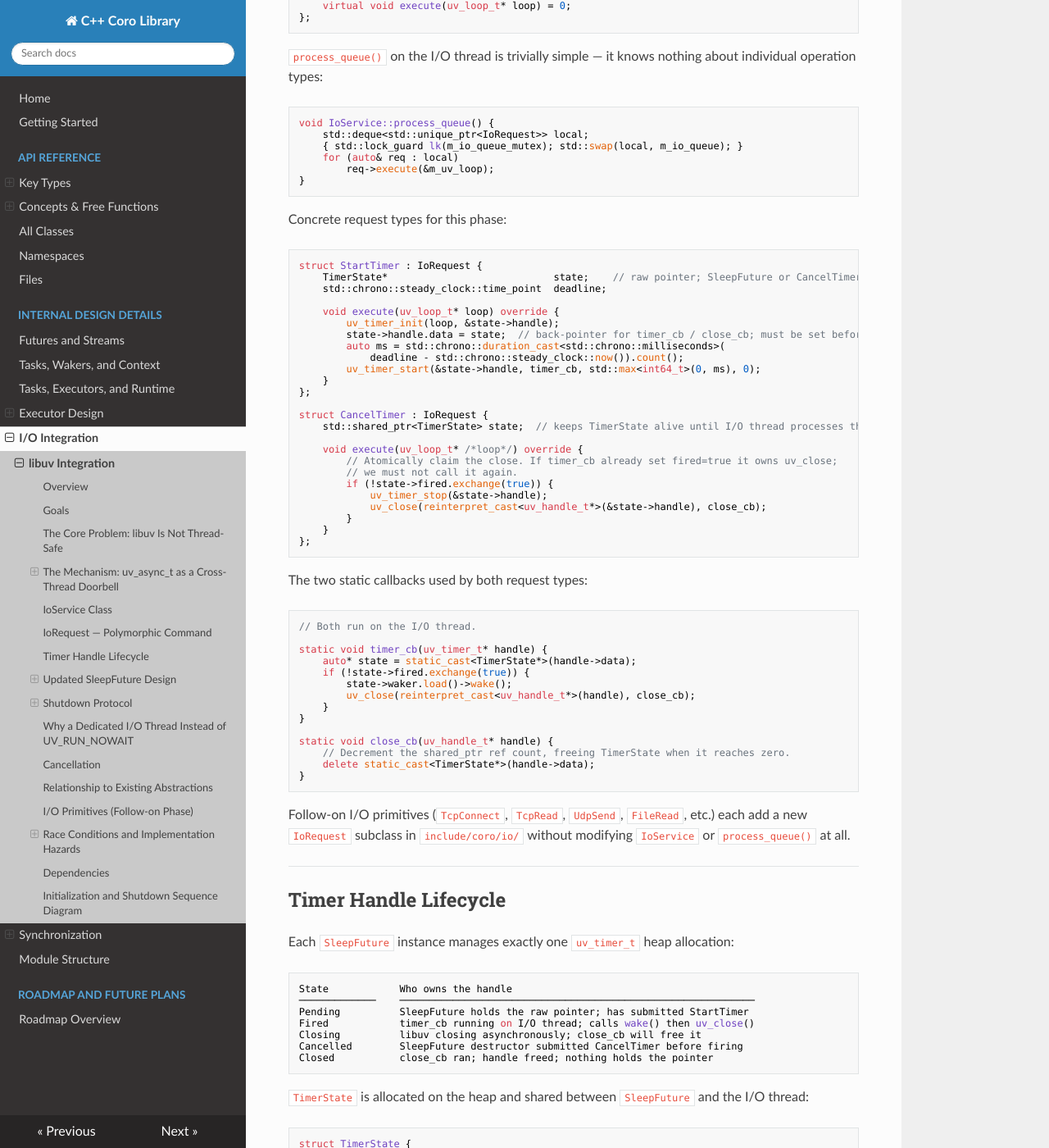
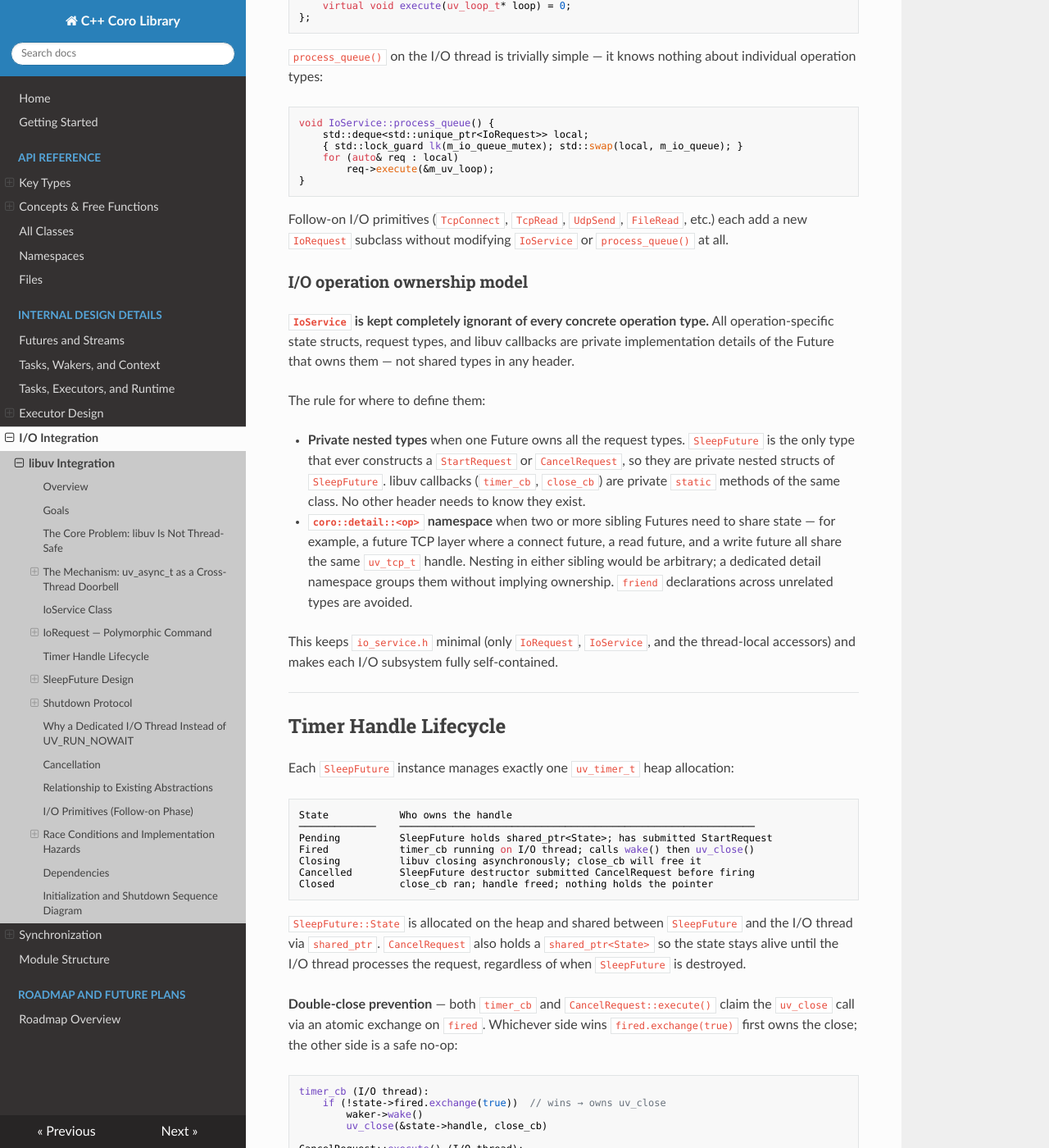
Before and after one commit to bts164/coro, an MkDocs documentation site: the page built from doc/libuv_integration.md, in a window 1280 px wide and 1400 px high, scrolled down 2783 px. Shown: the whole window at 82% size. Built offline with MkDocs 1.6.1, drawn with Linux system fonts in a browser that asks for light colours; nearby versions of some CDN libraries; some of the changed text lies outside the part shown.

Commit message:
Separated sleep and timer primitives from the ioservice

````diff
--- a/doc/libuv_integration.md
+++ b/doc/libuv_integration.md
@@ -157,58 +157,30 @@
 }
 ```
 
-Concrete request types for this phase:
+Follow-on I/O primitives (`TcpConnect`, `TcpRead`, `UdpSend`, `FileRead`, etc.) each add
+a new `IoRequest` subclass without modifying `IoService` or `process_queue()` at all.
 
-```cpp
-struct StartTimer : IoRequest {
-    TimerState*                            state;    // raw pointer; SleepFuture or CancelTimer keeps shared_ptr alive
-    std::chrono::steady_clock::time_point  deadline;
+### I/O operation ownership model
 
-    void execute(uv_loop_t* loop) override {
-        uv_timer_init(loop, &state->handle);
-        state->handle.data = state;  // back-pointer for timer_cb / close_cb; must be set before uv_timer_start
-        auto ms = std::chrono::duration_cast<std::chrono::milliseconds>(
-            deadline - std::chrono::steady_clock::now()).count();
-        uv_timer_start(&state->handle, timer_cb, std::max<int64_t>(0, ms), 0);
-    }
-};
+**`IoService` is kept completely ignorant of every concrete operation type.** All
+operation-specific state structs, request types, and libuv callbacks are private
+implementation details of the Future that owns them — not shared types in any header.
 
-struct CancelTimer : IoRequest {
-    std::shared_ptr<TimerState> state;  // keeps TimerState alive until I/O thread processes this
+The rule for where to define them:
 
-    void execute(uv_loop_t* /*loop*/) override {
-        // Atomically claim the close. If timer_cb already set fired=true it owns uv_close;
-        // we must not call it again.
-        if (!state->fired.exchange(true)) {
-            uv_timer_stop(&state->handle);
-            uv_close(reinterpret_cast<uv_handle_t*>(&state->handle), close_cb);
-        }
-    }
-};
-```
+- **Private nested types** when one Future owns all the request types. `SleepFuture`
+  is the only type that ever constructs a `StartRequest` or `CancelRequest`, so they
+  are private nested structs of `SleepFuture`. libuv callbacks (`timer_cb`, `close_cb`)
+  are private `static` methods of the same class. No other header needs to know they exist.
 
-The two static callbacks used by both request types:
+- **`coro::detail::<op>` namespace** when two or more sibling Futures need to share
+  state — for example, a future TCP layer where a connect future, a read future, and a
+  write future all share the same `uv_tcp_t` handle. Nesting in either sibling would be
+  arbitrary; a dedicated detail namespace groups them without implying ownership. `friend`
+  declarations across unrelated types are avoided.
 
-```cpp
-// Both run on the I/O thread.
-
-static void timer_cb(uv_timer_t* handle) {
-    auto* state = static_cast<TimerState*>(handle->data);
-    if (!state->fired.exchange(true)) {
-        state->waker.load()->wake();
-        uv_close(reinterpret_cast<uv_handle_t*>(handle), close_cb);
-    }
-}
-
-static void close_cb(uv_handle_t* handle) {
-    // Decrement the shared_ptr ref count, freeing TimerState when it reaches zero.
-    delete static_cast<TimerState*>(handle->data);
-}
-```
-
-Follow-on I/O primitives (`TcpConnect`, `TcpRead`, `UdpSend`, `FileRead`, etc.) each add
-a new `IoRequest` subclass in `include/coro/io/` without modifying `IoService` or
-`process_queue()` at all.
+This keeps `io_service.h` minimal (only `IoRequest`, `IoService`, and the thread-local
+accessors) and makes each I/O subsystem fully self-contained.
 
 ---
 
@@ -219,30 +191,21 @@
 ```
 State            Who owns the handle
 ─────────────    ────────────────────────────────────────────────────────────
-Pending          SleepFuture holds the raw pointer; has submitted StartTimer
+Pending          SleepFuture holds shared_ptr<State>; has submitted StartRequest
 Fired            timer_cb running on I/O thread; calls wake() then uv_close()
 Closing          libuv closing asynchronously; close_cb will free it
-Cancelled        SleepFuture destructor submitted CancelTimer before firing
+Cancelled        SleepFuture destructor submitted CancelRequest before firing
 Closed           close_cb ran; handle freed; nothing holds the pointer
 ```
 
-`TimerState` is allocated on the heap and shared between `SleepFuture` and the I/O thread:
+`SleepFuture::State` is allocated on the heap and shared between `SleepFuture` and the
+I/O thread via `shared_ptr`. `CancelRequest` also holds a `shared_ptr<State>` so the
+state stays alive until the I/O thread processes the request, regardless of when
+`SleepFuture` is destroyed.
 
-```cpp
-struct TimerState {
-    uv_timer_t                                  handle;  // must be first field; address must be stable
-    std::atomic<std::shared_ptr<detail::Waker>> waker;   // written by worker, read by I/O thread
-    std::atomic<bool>                           fired{false};
-};
-```
-
-`SleepFuture` holds a `std::shared_ptr<TimerState>`. `CancelTimer` also holds a
-`shared_ptr<TimerState>` so the state stays alive until the I/O thread processes the
-request, regardless of when `SleepFuture` is destroyed.
-
-**Double-close prevention** — both `timer_cb` and `CancelTimer::execute()` claim the
+**Double-close prevention** — both `timer_cb` and `CancelRequest::execute()` claim the
 `uv_close` call via an atomic exchange on `fired`. Whichever side wins `fired.exchange(true)`
-first owns the close; the other side is a no-op:
+first owns the close; the other side is a safe no-op:
 
 ```
 timer_cb (I/O thread):
@@ -250,71 +213,80 @@
         waker->wake()
         uv_close(&state->handle, close_cb)
 
-CancelTimer::execute() (I/O thread):
+CancelRequest::execute() (I/O thread):
     if (!state->fired.exchange(true))  // wins → owns uv_close
         uv_timer_stop(&state->handle)
         uv_close(&state->handle, close_cb)
 ```
 
-`close_cb` releases the `shared_ptr<TimerState>` stored in `handle->data`, dropping the
-last reference and freeing the state.
+`close_cb` deletes the heap-allocated `shared_ptr<State>` wrapper stored in
+`handle->data`, dropping the last reference and freeing the state.
 
 ---
 
-## Updated `SleepFuture` Design
+## `SleepFuture` Design
+
+All timer-specific types are private to `SleepFuture`. Nothing outside `sleep.h` needs
+to know they exist — `IoService` in particular has zero knowledge of timers.
 
 ```cpp
-struct SleepFuture {
+// include/coro/sync/sleep.h
+
+class SleepFuture {
+public:
     using OutputType = void;
+    // ... constructor, destructor, poll() ...
+
+private:
+    // Shared between the worker thread (poll()) and the I/O thread (timer_cb).
+    struct State : std::enable_shared_from_this<State> {
+        uv_timer_t                                  handle;  // must be first field
+        std::atomic<std::shared_ptr<detail::Waker>> waker;   // RACE: written by worker, read by I/O thread
+        std::atomic<bool>                           fired{false};
+    };
+
+    // Arms the one-shot timer on the I/O thread.
+    struct StartRequest : IoRequest {
+        std::shared_ptr<State>                 state;
+        std::chrono::steady_clock::time_point  deadline;
+        void execute(uv_loop_t* loop) override;
+    };
+
+    // Cancels and closes the timer handle on the I/O thread.
+    struct CancelRequest : IoRequest {
+        std::shared_ptr<State> state;
+        void execute(uv_loop_t* loop) override;
+    };
+
+    // libuv callbacks — static to satisfy C function-pointer ABI.
+    // Both run exclusively on the I/O thread.
+    static void timer_cb(uv_timer_t* handle);
+    static void close_cb(uv_handle_t* handle);
 
     std::chrono::steady_clock::time_point m_deadline;
-    // Null until first poll(); set when we've registered with IoService.
-    std::shared_ptr<TimerState> m_state;
-
-    explicit SleepFuture(std::chrono::nanoseconds duration)
-        : m_deadline(std::chrono::steady_clock::now() + duration) {}
-
-    ~SleepFuture() {
-        if (m_state) {
-            // Pass the shared_ptr into CancelTimer so TimerState outlives this destructor.
-            // CancelTimer::execute() uses fired.exchange(true) to avoid double-close if
-            // the timer already fired before the I/O thread processes the cancel.
-            current_io_service().submit(std::make_unique<CancelTimer>(m_state));
-        }
-    }
-
-    PollResult<void> poll(detail::Context& ctx) {
-        if (std::chrono::steady_clock::now() >= m_deadline)
-            return PollReady;
-        if (!m_state) {
-            // First poll: register with the I/O driver.
-            m_state = std::make_shared<TimerState>();
-            m_state->waker = ctx.getWaker();
-            current_io_service().submit(
-                std::make_unique<StartTimer>(m_state.get(), m_deadline));
-        } else {
-            // Re-polled before timer fired (e.g. woken by another select branch).
-            // Atomically update the waker — timer_cb may read it concurrently on the I/O thread.
-            m_state->waker.store(ctx.getWaker());
-        }
-        return PollPending;
-    }
+    std::shared_ptr<State>                m_state;        // null until first poll()
+    IoService*                            m_io_service = nullptr;  // cached on first poll()
 };
 ```
+
+`StartRequest` and `CancelRequest` are private nested structs of `SleepFuture`, so they
+have full access to `SleepFuture`'s private members (including `State`) without any
+`friend` declarations. The callbacks are private `static` methods — they satisfy the C
+function-pointer ABI required by libuv while remaining scoped to `SleepFuture`.
 
 ### Waker concurrency
 
 `timer_cb` on the I/O thread reads `state->waker` while a re-polled `SleepFuture` on a
-worker thread may be writing it. `TimerState::waker` is therefore
+worker thread may be writing it. `State::waker` is therefore
 `std::atomic<std::shared_ptr<detail::Waker>>` (C++20 specialisation), making the store in
 `poll()` and the load in `timer_cb` race-free without a mutex.
 
 ### Timer resolution
 
-libuv timers have **millisecond resolution**. `StartTimer::execute()` converts the remaining
-duration to milliseconds using `std::chrono::ceil<milliseconds>` (rounding **up**), so the
-timer never fires before the deadline. A sub-millisecond remainder is always rounded up to
-the next whole millisecond.
+libuv timers have **millisecond resolution**. `StartRequest::execute()` converts the
+remaining duration to milliseconds using `std::chrono::ceil<milliseconds>` (rounding
+**up**), so the timer never fires before the deadline. A sub-millisecond remainder is
+always rounded up to the next whole millisecond.
 
 > **Rounding caveat:** because the delay is re-derived from `steady_clock::now()` at the
 > moment `execute()` runs on the I/O thread (not at `submit()` time), any queuing latency
@@ -326,8 +298,7 @@
 
 In practice this is not a meaningful limitation: the round-trip through the executor and
 I/O thread already adds latency on the order of microseconds to milliseconds, so
-sub-millisecond timer precision is not achievable regardless. Document this limitation in
-the `sleep_for` API comment when implementing.
+sub-millisecond timer precision is not achievable regardless.
 
 ---
 
````
Also changed, not shown: 4 other files.
